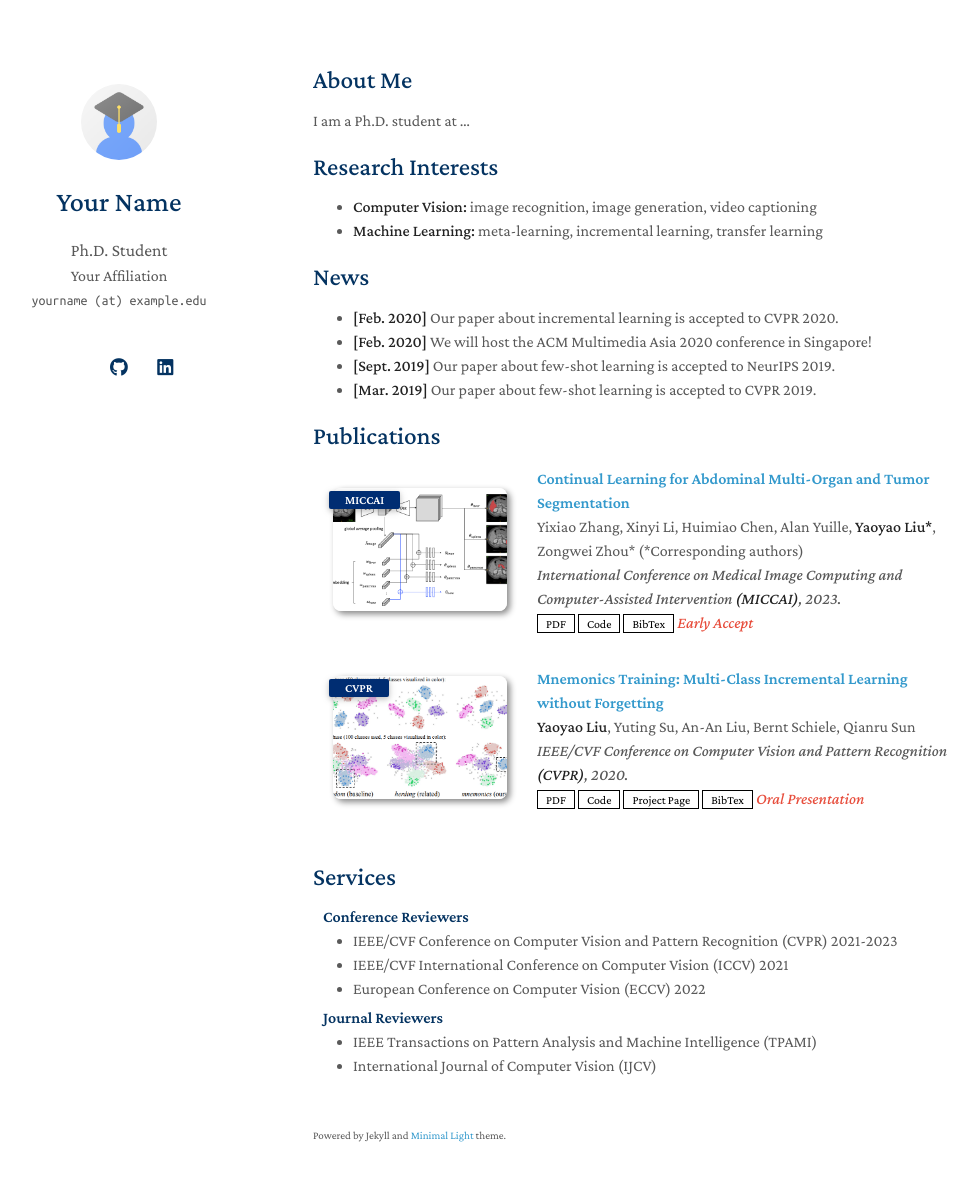
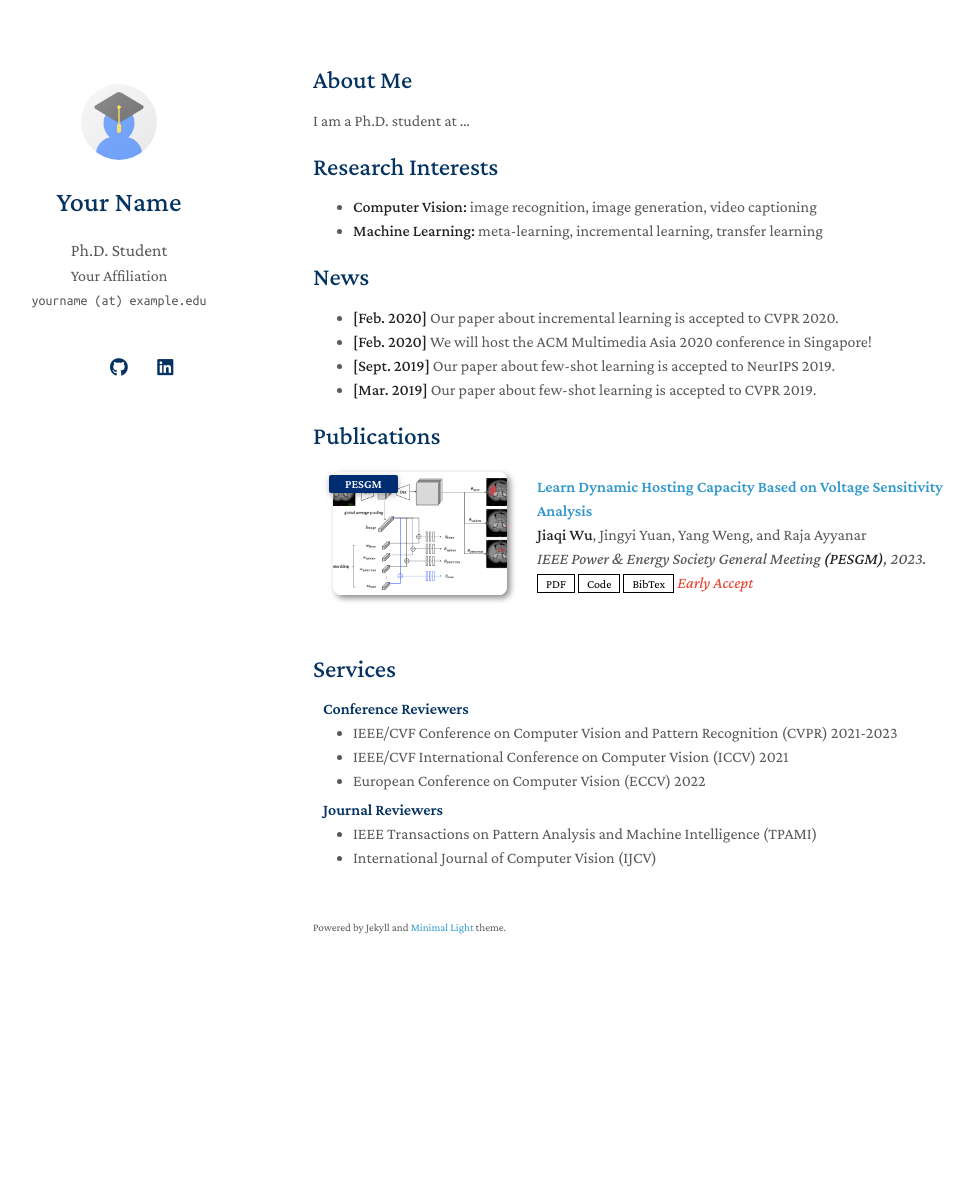
Before and after one commit to jiaqiwu1/jiaqiwu1.github.io, a Jekyll site: the page built from index.md, in a window 1280 px wide and 1216 px high. Shown: the top 1181 px of the window, without its empty margins (157-1135 px from the left). Built offline with Jekyll 4.4.1, drawn with Linux system fonts in a browser that asks for light colours; a style sheet for code colours, icons or effects is not loaded; our own code applies the rules of GitHub Pages for plain Markdown files.

Commit message:
Update publications.yml

```diff
--- a/_data/publications.yml
+++ b/_data/publications.yml
@@ -1,22 +1,11 @@
 main:
 
-  - title: Continual Learning for Abdominal Multi-Organ and Tumor Segmentation
-    authors: Yixiao Zhang, Xinyi Li, Huimiao Chen, Alan Yuille, <strong>Yaoyao Liu*</strong>, Zongwei Zhou* (*Corresponding authors)
-    conference_short: MICCAI
-    conference: International Conference on Medical Image Computing and Computer-Assisted Intervention <strong>(MICCAI)</strong>, 2023.
+  - title: Learn Dynamic Hosting Capacity Based on Voltage Sensitivity Analysis
+    authors: <strong>Jiaqi Wu</strong>, Jingyi Yuan, Yang Weng, and Raja Ayyanar
+    conference_short: PESGM
+    conference: IEEE Power & Energy Society General Meeting <strong>(PESGM)</strong>, 2023.
     pdf: https://arxiv.org/pdf/2306.00988.pdf
     code: https://github.com/MrGiovanni/ContinualLearning
     bibtex: https://bib.yliu.me/MICCAI23.txt
     image: ./assets/img/teaser_example_2.png
     notes: Early Accept
-
-  - title: "Mnemonics Training: Multi-Class Incremental Learning without Forgetting"
-    authors: <strong>Yaoyao Liu</strong>, Yuting Su, An-An Liu, Bernt Schiele, Qianru Sun
-    conference_short: CVPR
-    conference: IEEE/CVF Conference on Computer Vision and Pattern Recognition <strong>(CVPR)</strong>, 2020.
-    pdf: https://arxiv.org/pdf/2002.10211.pdf
-    code: https://github.com/yaoyao-liu/class-incremental-learning/tree/main/mnemonics-training
-    page: https://class-il.mpi-inf.mpg.de/mnemonics/
-    bibtex: https://class-il.mpi-inf.mpg.de/mnemonics/
-    notes: Oral Presentation
-    image: ./assets/img/teaser_example.png
```
